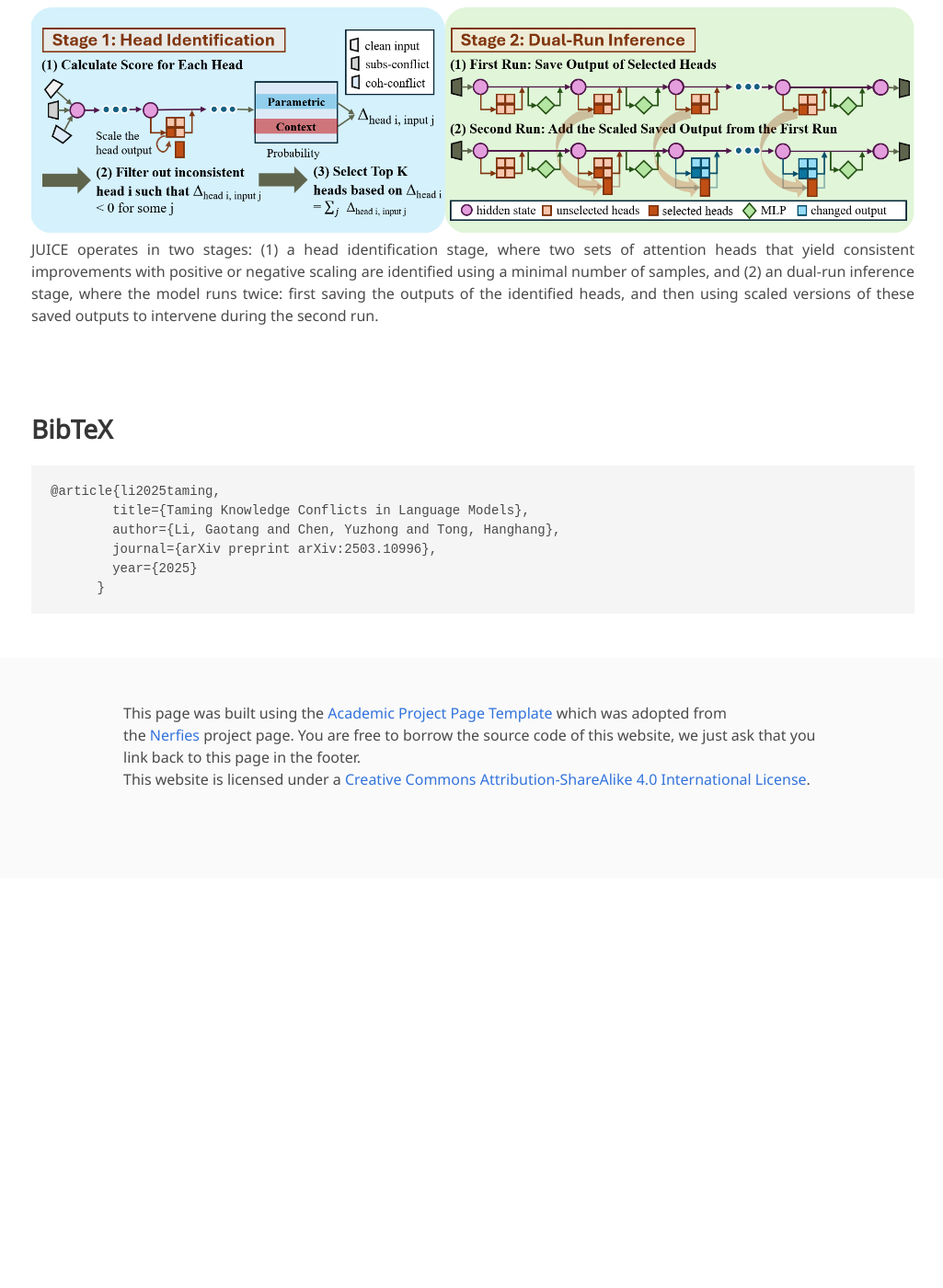
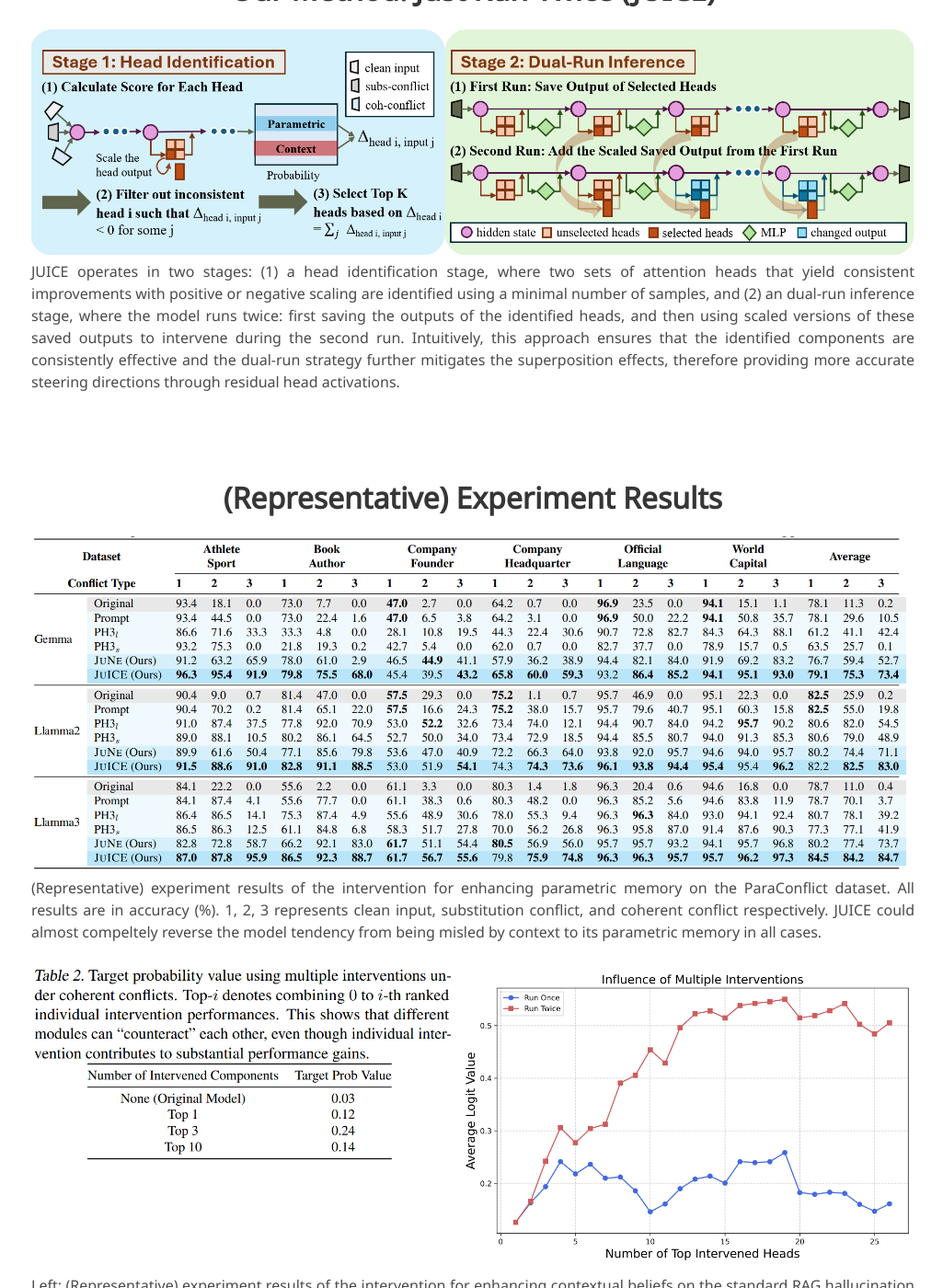
Before and after one commit to GaotangLi/GaotangLi.github.io, a Jekyll site: the page project_page/Taming-Knowledge-Conflict/index.html, which Jekyll copies as it is, in a window 1280 px wide and 1400 px high, scrolled down 2848 px. Shown: the whole window at 92% size, without its empty margins (126-1151 px from the left). Built offline with Jekyll 4.4.1, drawn with Linux system fonts in a browser that asks for light colours; nearby versions of some CDN libraries; some web fonts are replaced; library files that are not in the unit come from our copies; a style sheet for code colours, icons or effects is not loaded; before the commit the page ends 3803 px from its top, so only the background shows below that; some of the changed text lies outside the part shown.

Commit message:
add section

```diff
--- a/project_page/Taming-Knowledge-Conflict/index.html
+++ b/project_page/Taming-Knowledge-Conflict/index.html
@@ -210,7 +210,7 @@
           <img src="./static/images/merged_table.png" class="center">
           </p>
           <div class="content has-text-justified">
-            Observation 2: Counteracting Effects of Multiple Individually Effective Interventions.
+            Observation 2: Counteracting Effects of Multiple Individually Effective Interventions. These observations collectively suggest the CP superposition phenomenon.
           </div>
       </div>
     </div>
@@ -234,13 +234,72 @@
           dual-run inference stage, where the model runs twice: first
           saving the outputs of the identified heads, and then using
           scaled versions of these saved outputs to intervene during
-          the second run.
+          the second run. Intuitively, this approach ensures that the
+          identified components are consistently effective and the dual-run strategy further mitigates
+          the superposition effects, therefore providing more accurate steering directions through residual head activations.
         </div>
       </div>
     </div>
   </div>
 </section>
 
+
+
+<section class="section">
+  <div class="container is-max-desktop">
+    <!-- Results. -->
+    <div class="columns is-centered">
+      <div class="column has-text-centered">
+        <h2 class="title is-3">(Representative) Experiment Results</h2>
+        <p align="center">
+        <img src="./static/images/parametric_experiment.png" class="center">
+        </p>
+        <div class="content has-text-justified">
+          (Representative) experiment results of the intervention for enhancing parametric memory on the ParaConflict dataset. All results are in accuracy (%).
+          1, 2, 3 represents clean input, substitution conflict, and coherent conflict respectively.
+          JUICE could almost compeltely reverse the model tendency from being misled by context to its parametric memory in all cases.
+        </div>
+        <p align="center">
+          <img src="./static/images/Context_and_RunTwice.png" class="center">
+          </p>
+          <div class="content has-text-justified">
+            Left: (Representative) experiment results of the intervention for enhancing contextual beliefs on the standard RAG hallucination dataset. JUICE still achieves the best steering effect.
+            Right: A fine-grained experiment showcasing the effect of running twice v.s. running once. The result shows that naive single-pass interventions are unstable
+            and prone to degradation. In contrast, the dual-run design ensures
+            consistent and effective interventions.
+          </div>
+      </div>
+    </div>
+  </div>
+</section>
+
+<section class="section">
+  <div class="container is-max-desktop">
+    <!-- Results. -->
+    <div class="columns is-centered">
+      <div class="column has-text-centered">
+        <h2 class="title is-3">Theoretical Analysis</h2>
+        <p align="center">
+        <img src="./static/images/parametric_experiment.png" class="center">
+        </p>
+        <div class="content has-text-justified">
+          (Representative) experiment results of the intervention for enhancing parametric memory on the ParaConflict dataset. All results are in accuracy (%).
+          1, 2, 3 represents clean input, substitution conflict, and coherent conflict respectively.
+          JUICE could almost compeltely reverse the model tendency from being misled by context to its parametric memory in all cases.
+        </div>
+        <p align="center">
+          <img src="./static/images/Context_and_RunTwice.png" class="center">
+          </p>
+          <div class="content has-text-justified">
+            Left: (Representative) experiment results of the intervention for enhancing contextual beliefs on the standard RAG hallucination dataset. JUICE still achieves the best steering effect.
+            Right: A fine-grained experiment showcasing the effect of running twice v.s. running once. The result shows that naive single-pass interventions are unstable
+            and prone to degradation. In contrast, the dual-run design ensures
+            consistent and effective interventions.
+          </div>
+      </div>
+    </div>
+  </div>
+</section>
 
 
 
```
Also changed, not shown: project_page/Taming-Knowledge-Conflict/static/images/Context_and_RunTwice.png (added), project_page/Taming-Knowledge-Conflict/static/images/Run_twice.png (added), project_page/Taming-Knowledge-Conflict/static/images/context_table.png (added), project_page/Taming-Knowledge-Conflict/static/images/parametric_experiment.png (added).
